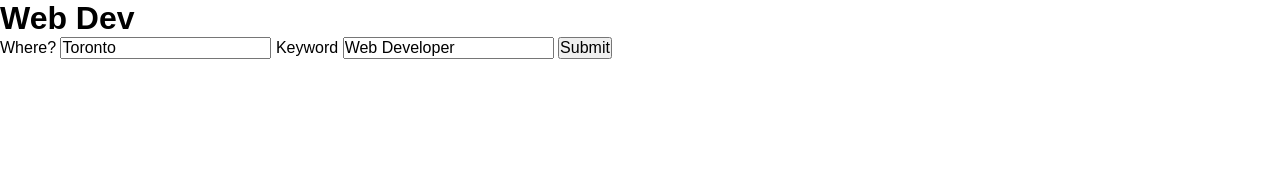
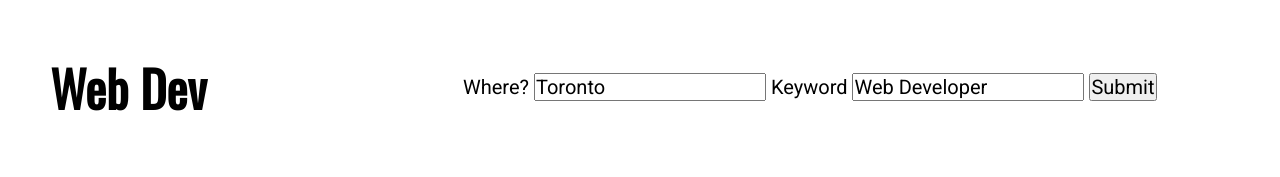
Before and after one commit to SICKMUSKETEERS/IndeedProject, a website: page index.html in a window 1280 px wide. Drawn offline with nearby package versions, Linux system fonts and the light colour scheme; some packages are replaced by stand-ins of ours.

Commit message:
Started css

```diff
--- a/dev/styles/main.scss
+++ b/dev/styles/main.scss
@@ -1,8 +1,13 @@
 
 @import "setup";
 @import "variables";
+@import "mapmodule";
 
 // Components
+
+body {
+	font-family: $bodyFont;
+}
 
 h3.jobTitle {
 	text-transform: capitalize;
@@ -12,35 +17,38 @@ h3.jobTitle {
 	height: 50vh;
 }
 
-iframe {
-	width: 700px;
-  	height: 500px;
-  	border:3px solid black;
+.formContainer {
+	display: flex;
+	flex-direction: column;
+	justify-content: center;
+	align-items: center;
+	height: 100vh;
 }
 
-.closeMap{
-	float: right;
-	border: none;
-    background: none;
+.formContainerTop {
+	background-color: white;
+	width: 100%;
+	position: fixed;
+	top: 0;
+	display: flex;
+	flex-direction: row;
+	justify-content: flex-start;
+	align-items: center;
+	padding: 50px;
+	font-size: 20px;
+
+	h1 {
+		width: 35%;
+		text-align: left;
+		font-family: $headingFont;
+		font-size: 50px;
+	}
+
+	form {
+		justify-content: center;
+	}
 }
 
-.exit-modal {
-    font-size: 40px;
-    color: #fff;
+.results {
+	margin-top: 120px;
 }
-
-.mapContainer {
-	width: 100%;
-	height: 100vh;
-	top:0;
-	background: rgba(0,0,0,.8);
-	display: none;
-	position: fixed;
-}
-
-.map{
-	display: flex;
-	align-items:center;
-	justify-content:center;
-	height: 100vh;
-}
--- a/index.html
+++ b/index.html
@@ -20,6 +20,7 @@
 	</style>
 </head>
 <body>
+	<div class="formContainerTop">
 		<h1>Web Dev</h1>
 		<form>
 			<label for="location">Where?</label>
@@ -28,6 +29,7 @@
 			<input type="text" placeholder="Ex: Web Developer, javascript etc" name="title" value="Web Developer" id="title">
 			<button type="submit">Submit</button>
 		</form>
+	</div>
 		<div class="results"></div>
 		<div class="mapContainer">
 				<button class="closeMap"><i class="fa fa-times exit-modal"></i></button>
--- a/public/styles/style.css
+++ b/public/styles/style.css
@@ -131,12 +131,6 @@ legend, button::-moz-focus-inner, input::-moz-focus-inner {
   margin: 0;
   padding: 0; }
 
-h3.jobTitle {
-  text-transform: capitalize; }
-
-#map {
-  height: 50vh; }
-
 iframe {
   width: 700px;
   height: 500px;
@@ -167,3 +161,50 @@ iframe {
   -ms-flex-pack: center;
       justify-content: center;
   height: 100vh; }
+
+body {
+  font-family: "Roboto", sans-serif; }
+
+h3.jobTitle {
+  text-transform: capitalize; }
+
+#map {
+  height: 50vh; }
+
+.formContainer {
+  display: -ms-flexbox;
+  display: flex;
+  -ms-flex-direction: column;
+      flex-direction: column;
+  -ms-flex-pack: center;
+      justify-content: center;
+  -ms-flex-align: center;
+      align-items: center;
+  height: 100vh; }
+
+.formContainerTop {
+  background-color: white;
+  width: 100%;
+  position: fixed;
+  top: 0;
+  display: -ms-flexbox;
+  display: flex;
+  -ms-flex-direction: row;
+      flex-direction: row;
+  -ms-flex-pack: start;
+      justify-content: flex-start;
+  -ms-flex-align: center;
+      align-items: center;
+  padding: 50px;
+  font-size: 20px; }
+  .formContainerTop h1 {
+    width: 35%;
+    text-align: left;
+    font-family: "Oswald", sans-serif;
+    font-size: 50px; }
+  .formContainerTop form {
+    -ms-flex-pack: center;
+        justify-content: center; }
+
+.results {
+  margin-top: 120px; }
```
Also changed, not shown: dev/styles/_mapmodule.scss (added, +32 -0 lines). Lines whose indentation alone changed are shown as unchanged.
